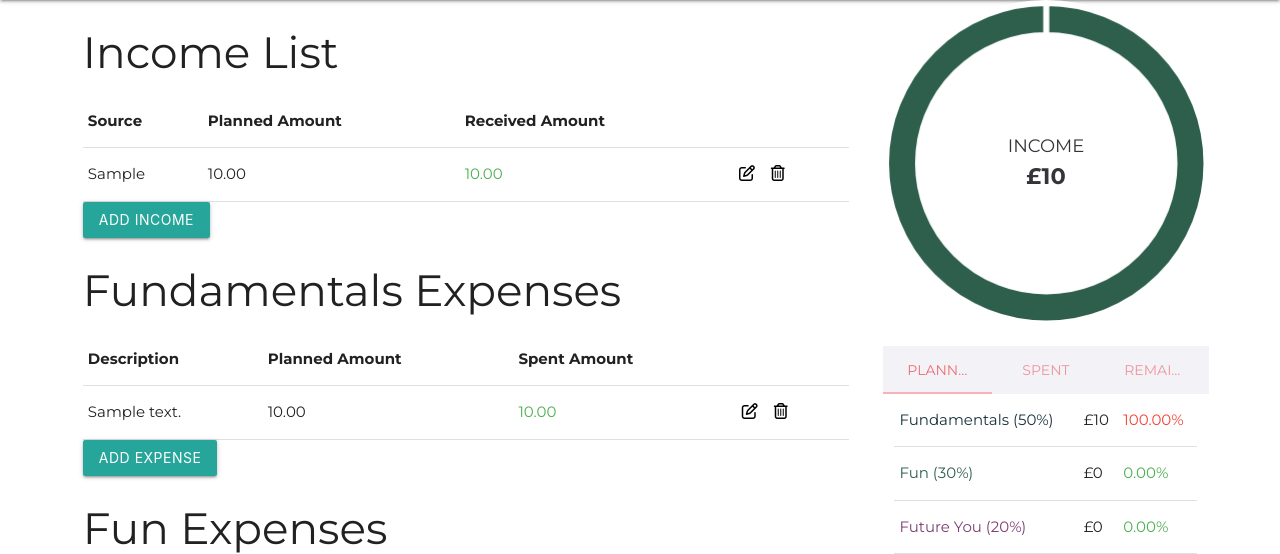
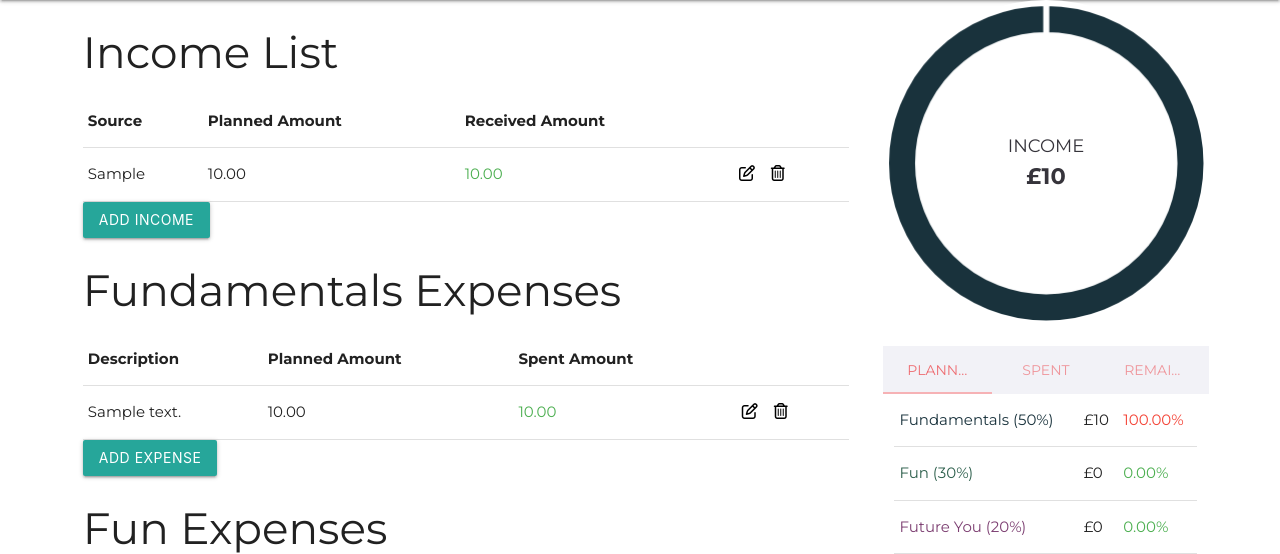
Before and after one commit to JPudsey-11/50-30-20BudgetManager, a Django app: page / in a window 1280 px wide. Shown: the part 64-618 px from the top of the page. Run offline with Django 4.2, Linux system fonts and the light colour scheme; a user stored in the database is signed in; tables that the repository leaves empty hold one stand-in row (values such as "Sample post").

Commit message:
updated fun and fundamental colour to the right ones

```diff
--- a/templates/dashboard.html
+++ b/templates/dashboard.html
@@ -251,8 +251,8 @@
                         100 - ({{ planned_fundamentals_percentage|default:"0" }} + {{ planned_fun_percentage|default:"0" }} + {{ planned_future_you_percentage|default:"0" }})
                     ],
                     backgroundColor: [
-                        '#2d5f4c',   // Fundamentals color
-                        '#64BA9E',   // Fun color
+                        '#19323C',   // Fundamentals color
+                        '#2d5f4c',   // Fun color
                         '#7C3E71',   // Future You color
                         '#E5E5EA'    // Remaining color (grey)
                     ],
```
